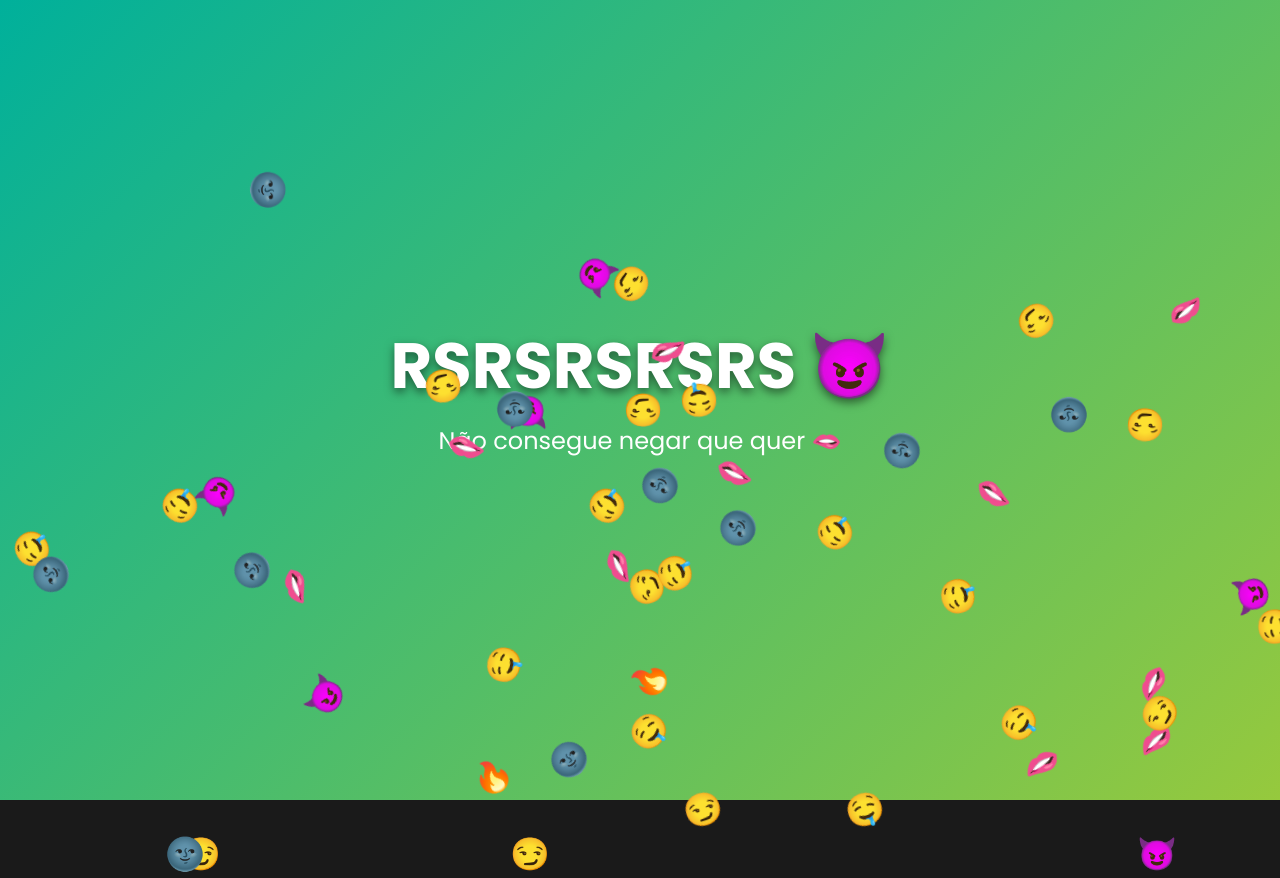
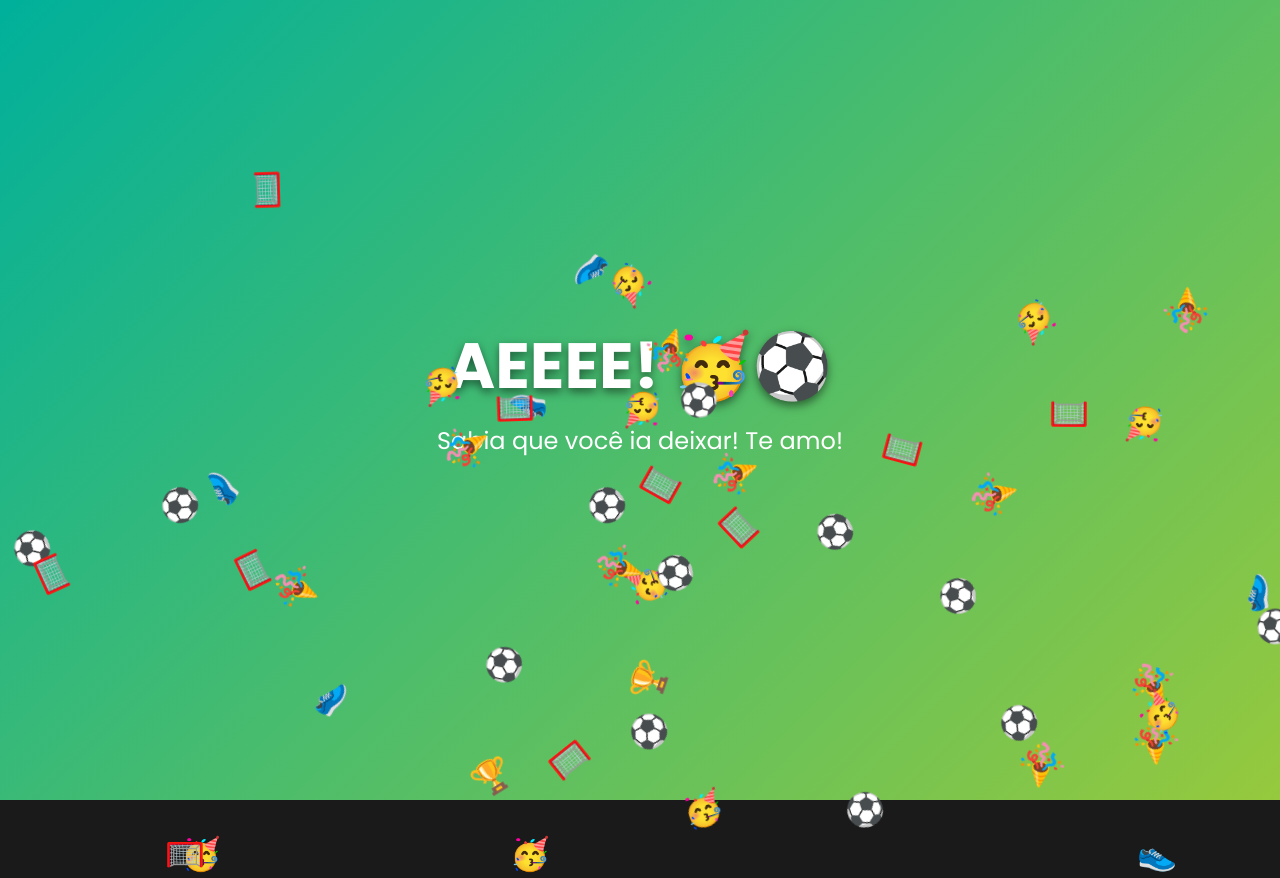
Before and after one commit to AdnzDev/Proposta, a plain HTML site: page index.html in a window 1280 px wide. Both pictures are taken after a click on the button "SIM". Drawn offline with Linux system fonts and the light colour scheme.

Commit message:
Add files via upload

```diff
--- a/index.html
+++ b/index.html
@@ -3,7 +3,7 @@
 <head>
     <meta charset="UTF-8">
     <meta name="viewport" content="width=device-width, initial-scale=1.0">
-    <title>hoje tem? 🌚😏</title>
+    <title>Posso jogar bola?</title>
     <style>
         @import url('https://fonts.googleapis.com/css2?family=Poppins:wght@400;700&display=swap');
 
@@ -118,7 +118,7 @@
 <body>
 
     <div class="container" id="main-content">
-        <h1>HOJE TEM? 🌚</h1>
+        <h1>Posso jogar bola hoje? ⚽</h1>
         <div class="buttons">
             <button id="btn-sim">SIM</button>
             <button id="btn-nao">NÃO</button>
@@ -126,8 +126,8 @@
     </div>
 
     <div id="success-screen">
-        <h1>RSRSRSRSRS 😈</h1>
-        <p>Não consegue negar que quer 🫦</p>
+        <h1>AEEEE! 🥳⚽</h1>
+        <p>Sabia que você ia deixar! Te amo!</p>
     </div>
 
     <script>
@@ -183,7 +183,7 @@
         });
 
         function createConfetti() {
-            const emojis = ['🤤', '🔥', '😏', '😈', '🌚', '🫦'];
+            const emojis = ['⚽', '🏆', '🥳', '👟', '🥅', '🎉'];
             for (let i = 0; i < 50; i++) {
                 const confetti = document.createElement('div');
                 confetti.innerText = emojis[Math.floor(Math.random() * emojis.length)];
```
